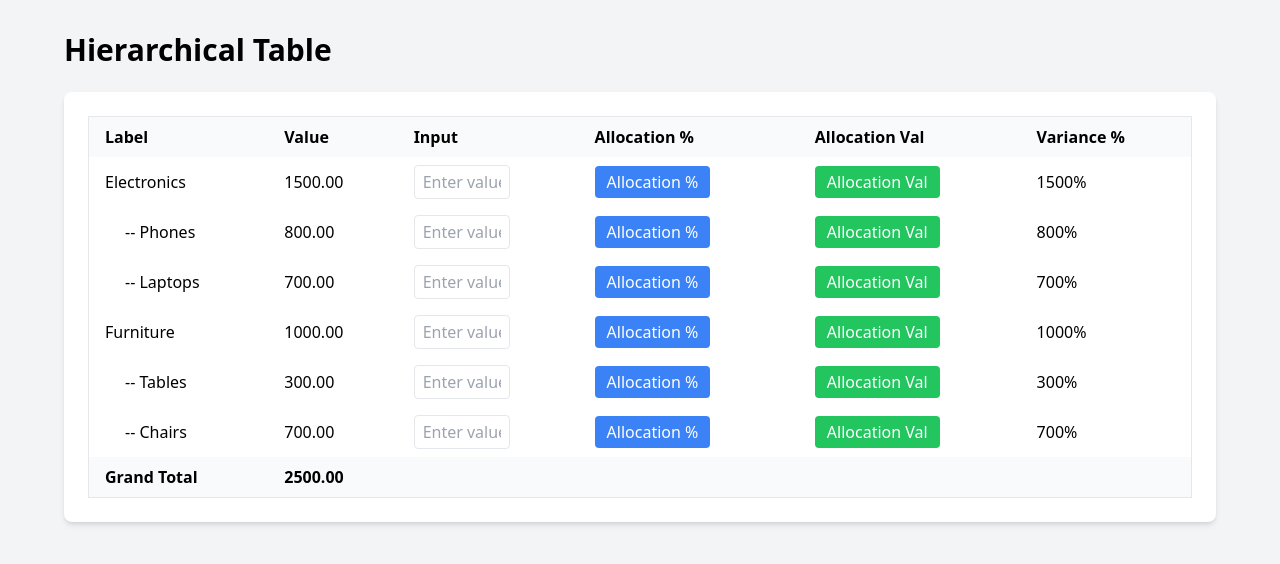
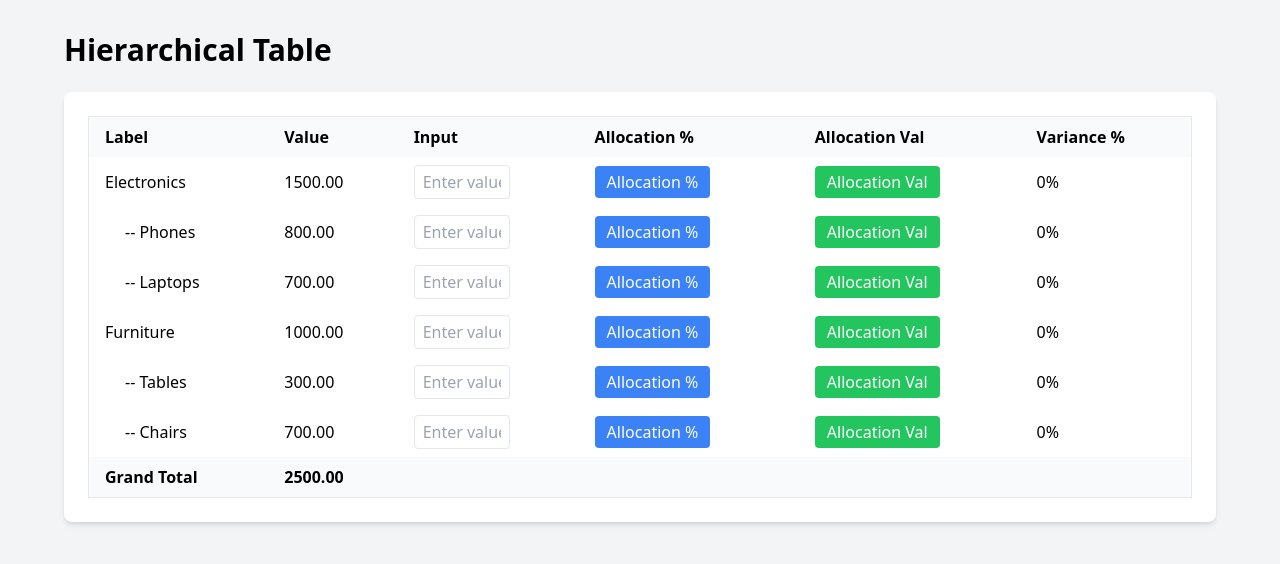
Before and after one commit to TheCyberAtom/lumel-assessment, a React (Vite) app: page / in a window 1280 px wide. Shown: the top 564 px of the page. Built offline with nearby package versions, Linux system fonts and the light colour scheme.

Commit message:
Added Variance logic

```diff
--- a/src/components/TableRow.tsx
+++ b/src/components/TableRow.tsx
@@ -1,5 +1,6 @@
 import React, { useState } from "react";
 import { Row } from "../types/types";
+import { calculateVariance } from "../utils/calculations";
 
 interface TableRowProps {
   row: Row;
@@ -14,7 +15,7 @@ export const TableRow: React.FC<TableRowProps> = ({
 }) => {
   const [inputValue, setInputValue] = useState<string>("");
   const originalValue = row.originalValue ?? row.value;
-  const variance = originalValue;
+  const variance = calculateVariance(row.value, originalValue);
 
   const handleAllocationPercentage = () => {
     const percentage = parseFloat(inputValue);
--- /dev/null
+++ b/src/utils/calculations.ts
@@ -0,0 +1,7 @@
+export const calculateVariance = (
+  current: number,
+  original: number
+): number => {
+  if (original === 0) return 0;
+  return Number((((current - original) / original) * 100).toFixed(2));
+};
```
